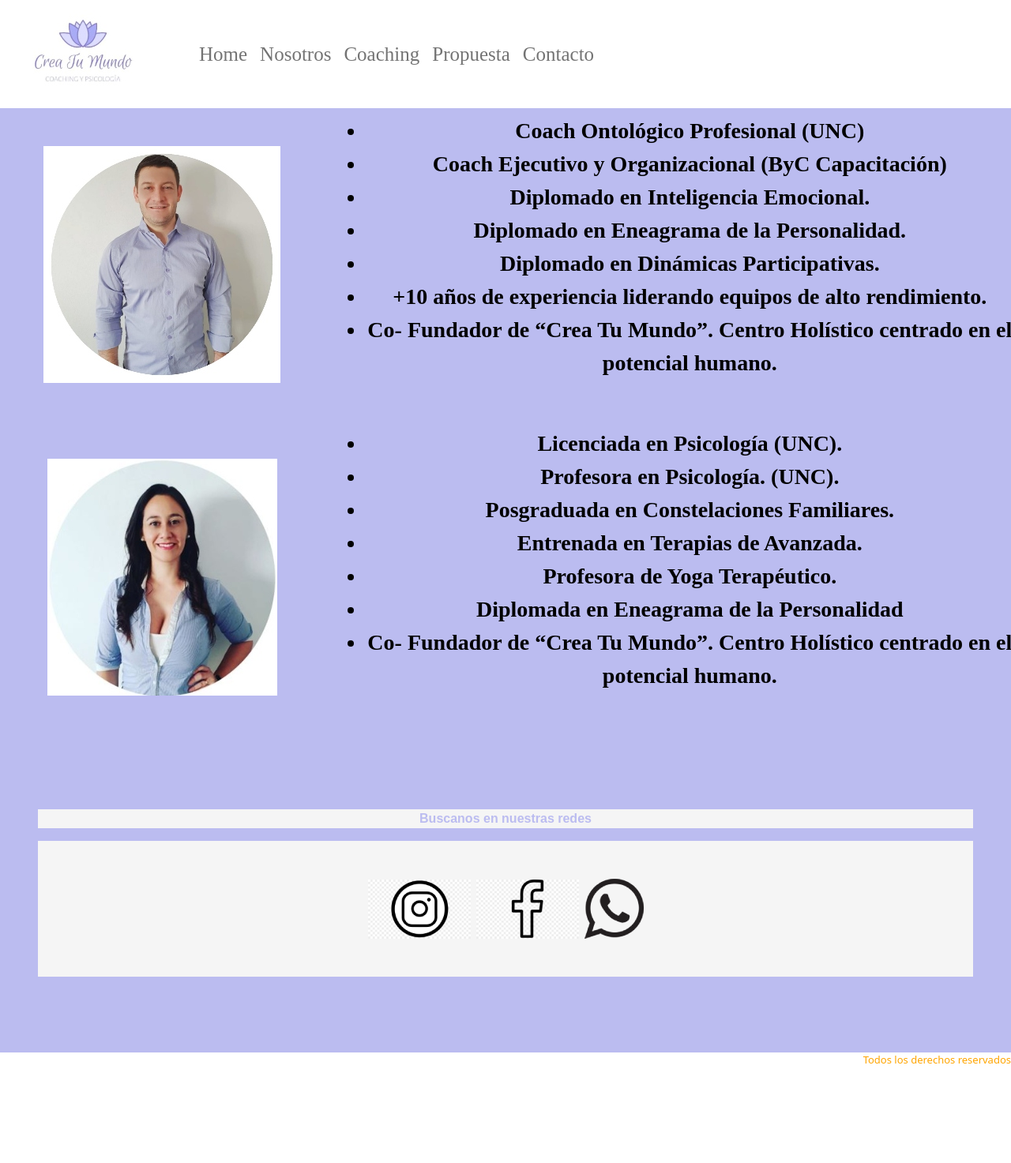
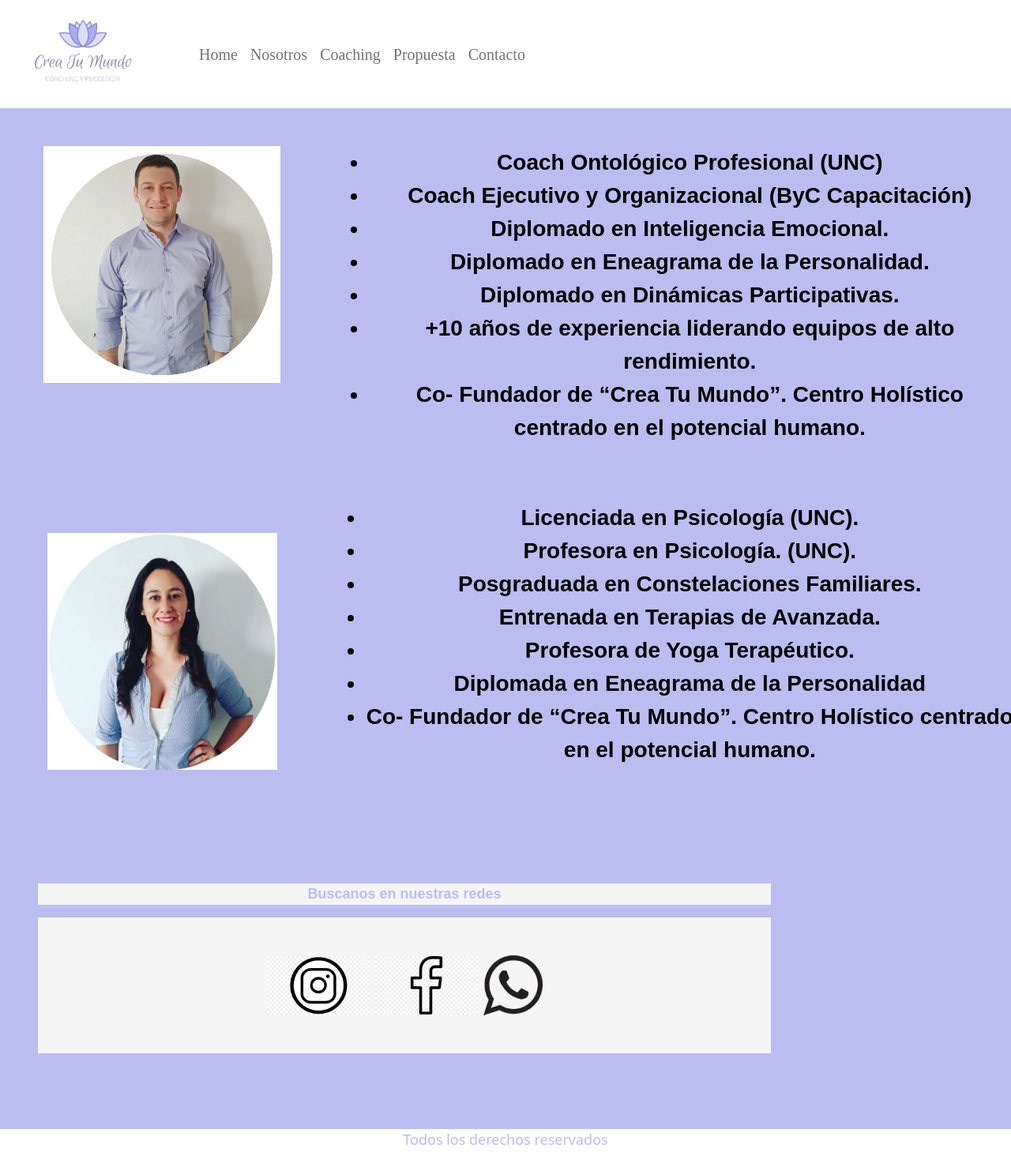
Before and after one commit to SergioJRosales/Entrega-Trabajo-Final, a website: page pages/Nosotros.html in a window 1280 px wide. Shown: the whole page at 79% size. Before the commit the page ends 1369 px from the top, so only its background shows below. Drawn offline with nearby package versions, Linux system fonts and the light colour scheme.

Commit message:
Agregando Sass

```diff
--- a/pages/Nosotros.html
+++ b/pages/Nosotros.html
@@ -44,9 +44,9 @@
             </nav>
         </div>
         </header>
-    <main class="row">
+    <main class="row Main-Nos">
             <div class=" d-row f-Perfil col-md-12 col-lg-4"><img src="/Img/FotoPerfil300x300.jpg" alt=""></div>
-            <div class="d-flex p-2 text-black col-md-12 col-lg-8 estilos-lista">
+            <div class="d-flex estilos-lista  text-black col-md-12 col-lg-8 ">
                 <ul>
                     <li> Coach Ontológico Profesional (UNC)</li>
                     <li>Coach Ejecutivo y Organizacional (ByC Capacitación)</li>
--- a/scss/estilos.scss
+++ b/scss/estilos.scss
@@ -5,51 +5,84 @@ $color-fondo: #DCDDFF;
 
 @mixin Titulo{
     text-align: center;
-    color: white;
+    color: whitesmoke;
     font-weight: bold;
     font-size: 22px;
     font-family: 'Glass Antiqua';
 }
+@mixin Parrafos{
+    font-family: 'Alegreya Sans SC', sans-serif;
+    color: black;
+    text-align: center;
+
+}
 header{
+    div{
+        nav{
+            div{
               ul{
                     margin-right: 3rem;
                 li{
                     font-family: 'Glass Antiqua';
                     font-size: 20px;
                     box-shadow: 1rem whitesmoke;
-            justify-content: space-around;
+                    justify-content:space-around;
+                    .nav-item{
+                        padding: 0px 12px;
+                        border-radius: 3px;
+                    }
+                    .nav-item:hover{
+                        background-color: #DCDDFF;
+                        transition: 0.5s;
                     }
             }
         }
-
+}
+}
+}
+}
 main{
     background-color: $color-principal;
     div{ @include Titulo;
         font-size: 22px;
+        max-width: 80%
     }
     .estilos-p{
-        font-family: 'Alegreya Sans SC', sans-serif;
-        padding-top: 10vh;
+        @include Parrafos;
+        max-width: 60%;
+        height: fit-content;
+        padding: 0% 25%;
                 }
     .Log-sdesc{
-        animation: heartbeat 50s infinite delay iteration-count direction fill-mode;
+        animation-duration: infinite;
+
     }
     .redes-txt{
+        max-width: 100%;
         background-color: whitesmoke;
         font-family: 'Alegreya Sans SC', sans-serif;
-        font-size: medium;
+        font-size: large;
         color: #bbbcf0;
     }
     .img-redes{
+        max-width: 100%;
         background-color: whitesmoke;
         align-items: center;
-        justify-items: stretch;
+        justify-items: auto;
+    }
+    main div{
+        .estilos-lista{
+            @include Parrafos;
+            list-style: none;
     }
     }
+
+}
     footer{
-        font-size: small;
-        text-align: right;
-        color: orange;
+        size: 100%;
+        font-size: medium;
+        text-align: left;
+        color: #bbbcf0;
     }
 /*Media Query*/
 @media only screen and (min-width:600px)
@@ -60,27 +93,40 @@ main{
              li{
               font-family: 'Glass Antiqua';
               font-size: 25px;
-              box-shadow: 1rem whitesmoke;
+              box-shadow: 1rem $color-principal;
               justify-content: space-around;
+              background-position: 0% 100%;
+              background-repeat: no-repeat;
+              background-size: 05 2%;
+              transition: background-size 0.3s;
                 }
                }
             }
-    header nav ul li:hover{
-            transform: scale(1.2rem);
-            background-color: #b8baf8;
 }
-}
+
+
 main{
     background-color: $color-principal;
     div{ @include Titulo;
         font-size: 28px;
         padding: 3rem;
-
-    }
-    p{
-       text-align: center;
     }
     .Log-sdesc{
         background-color: white;
     }
+    .Log-sdesc:hover{
+        animation: shakeX 10s;
     }
+
+}
+footer{
+    size: 100%;
+    font-size: large;
+    text-align: center;
+    color: #bbbcf0;
+}
+.estilos-lista{
+        @include Parrafos;
+         list-style: none;
+         list-style-type: none;
+}
```
Also changed, not shown: index.html (+6 -1 lines), pages/Coaching.html (+1 -1 lines), Img/LogconDescripcionAbajo.jpeg, Img/WS 74x75.png (added), Img/wp129x130.png (added), css/main.css. Lines whose indentation alone changed are shown as unchanged.
